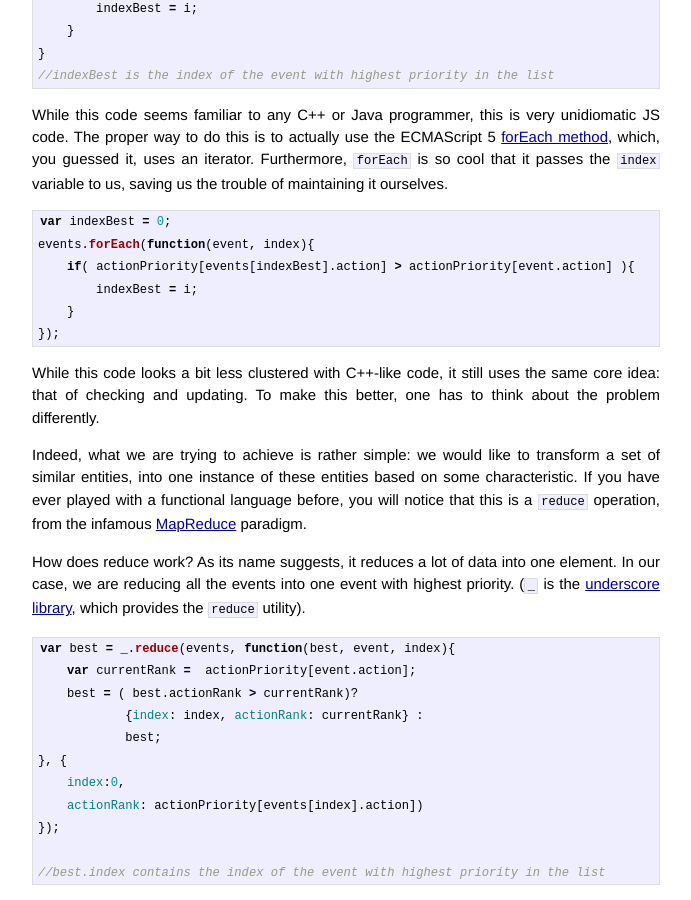
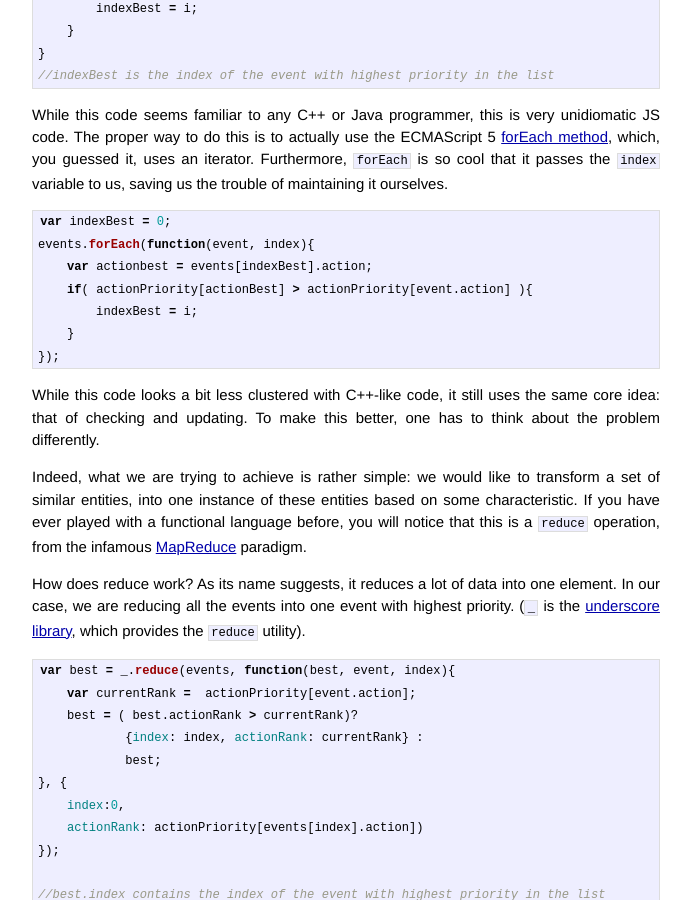
Before and after one commit to anas-ambri/anas-ambri.github.io, a Jekyll site: the page built from _posts/2014-02-19-The-road-to-JS-mastery.md, in a window 1280 px wide and 900 px high, scrolled down 1126 px. Shown: the whole window, without its empty margins (294-985 px from the left). Built offline with Jekyll 4.4.1, drawn with Linux system fonts in a browser that asks for light colours; Markdown is read by kramdown in place of the engine named in the settings.

````diff
--- a/_posts/2014-02-19-The-road-to-JS-mastery.md
+++ b/_posts/2014-02-19-The-road-to-JS-mastery.md
@@ -55,7 +55,8 @@
 ```javascript
 var indexBest = 0;
 events.forEach(function(event, index){
-    if( actionPriority[events[indexBest].action] > actionPriority[event.action] ){
+    var actionbest = events[indexBest].action;
+    if( actionPriority[actionBest] > actionPriority[event.action] ){
         indexBest = i;
     }
 });
````
